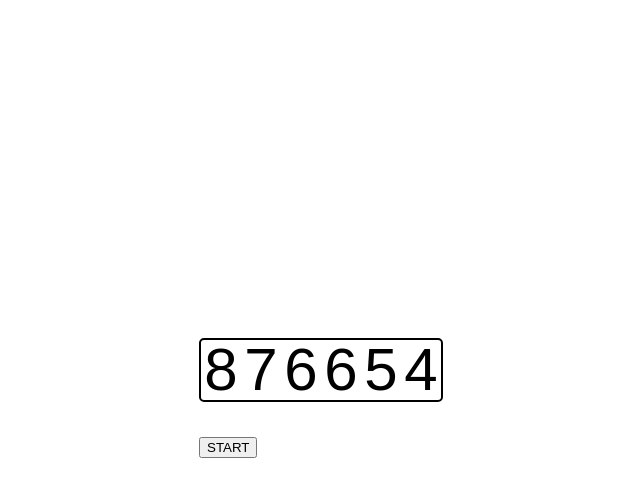
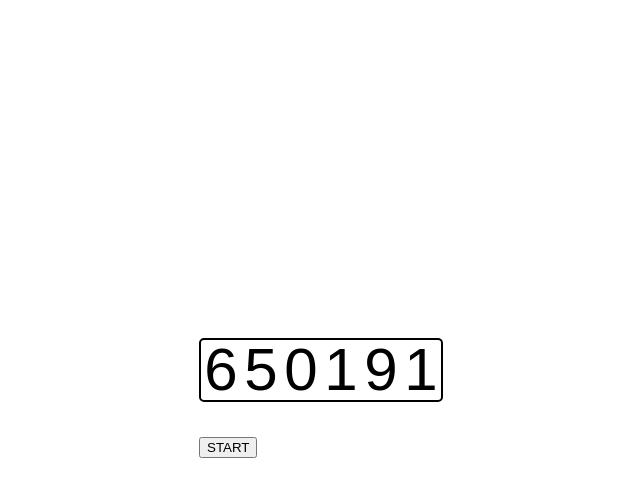
Before and after one commit to quillcraft/counter, a plain HTML site: page index.html in a window 1280 px wide. Both pictures are taken after a click on the button "START". Shown: the whole page, without its empty margins (319-959 px from the left). Drawn offline with Linux system fonts and the light colour scheme.

Commit message:
Every start get random number

```diff
--- a/Counter.js
+++ b/Counter.js
@@ -1,7 +1,7 @@
 export default class Counter {
 	constructor(props) {
 		this.root = props.root
-		this.number = props.number
+		this.number = Math.round(Math.random() * 1e6)
 
 		this.format = /\d+/
 		this.doc = window.getComputedStyle(document.documentElement)
@@ -36,9 +36,10 @@ export default class Counter {
 	}
 
 	start() {
+		const number = Math.round(Math.random() * 1e6)
 		const rollers = Array.from(this.counter.children)
 		rollers.forEach((roller, i) => {
-			const m = String(this.number).split('')[i]
+			const m = String(number).split('')[i]
 			roller.style.top = `${-m * this.numHeight}px`
 			roller.style.left = `${i * this.numWidth}px`
 		})
--- a/index.js
+++ b/index.js
@@ -3,7 +3,7 @@ import Counter from './Counter.js'
 (function() {
     const app = document.querySelector('#app')
 
-	const counter = new Counter({ root: app, number: 876654 })
+	const counter = new Counter({ root: app })
 	counter.init()
 
     const button = document.createElement('button')
--- a/styles.css
+++ b/styles.css
@@ -44,7 +44,7 @@ body {
     top: 0;
     left: 0;
 
-    transition: all .1s linear;
+    transition: all .25s ease-out;
 }
 
 .digit {
```
